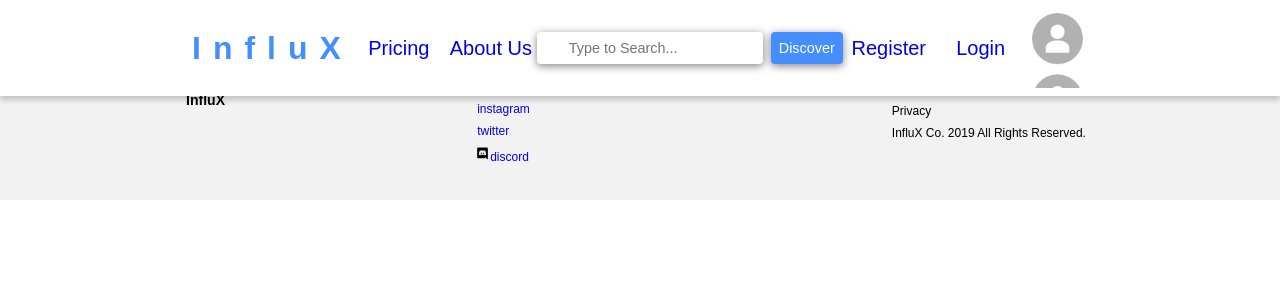
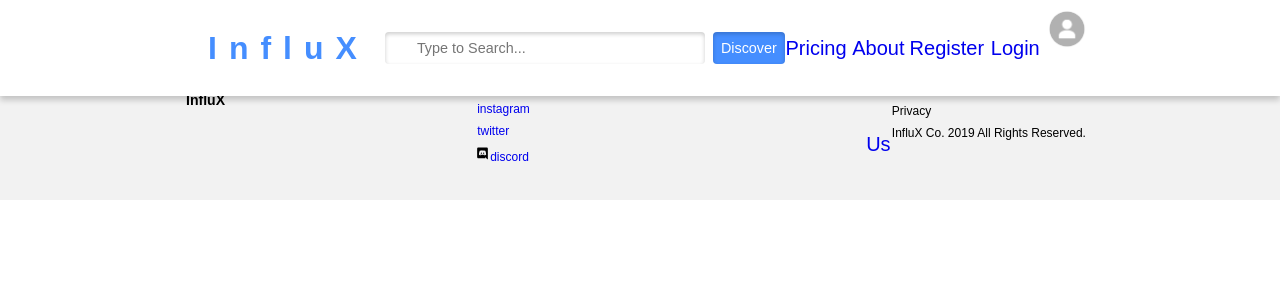
Before and after one commit to TRACE-InfluX/influx_frontend, a Vue app: page / in a window 1280 px wide. Shown: the top 300 px of the page. Built offline with nearby package versions, Linux system fonts and the light colour scheme; no server answers; a web font is replaced by a local one.

Commit message:
Small changes to make home screen look nicer, feel more responsive

```diff
--- a/src/App.vue
+++ b/src/App.vue
@@ -4,15 +4,15 @@
 
     <nav>
       <router-link to="/" tag="h1">InfluX</router-link>
-
-      <router-link to="/register">Pricing</router-link>
-      <router-link to="/register">About Us</router-link>
-
       <form @submit.prevent="search" class="nav-search" v-show="showSearchBar">
         <i class="zmdi zmdi-search" />
         <input class="search-bar" ref="search" type="search" v-model="query" placeholder="Type to Search...">
         <button>Discover</button>
       </form>
+      <router-link to="/register">Pricing</router-link>
+      <router-link to="/register">About Us</router-link>
+
+
 
       <router-link to="/register">Register</router-link>
       <router-link to="/login">Login</router-link>
@@ -142,6 +142,8 @@
         height: $height;
         display: flex;
 
+
+
         i {
           position: absolute;
           color: gray;
@@ -154,7 +156,7 @@
           font-size: 1.8 * $units;
           border-radius: 0.5 * $units;
           border: none;
-          box-shadow: $shadow;
+          box-shadow: inset 0 2px 4px 0 hsla(0,0%, 0%, 0.2);
         }
 
         input {
@@ -162,6 +164,8 @@
           padding-left: $height;
           margin-right:  1 * $units;
           padding-right: 1 * $units;
+          width: 40 * $units;
+
         }
 
         button {
@@ -179,10 +183,14 @@
         cursor: pointer;
         transition: 0.2s ease;
         color: $primary;
+        padding-left: 2 * $units;
+        padding-right: 2 * $units;
 
         &:hover {
           transition: 0.2s ease;
-          letter-spacing: 1.8 * $units;
+          color: #FFFFFF;
+          background-color: $primary;
+
         }
       }
 
@@ -197,7 +205,8 @@
         }
 
         &:hover {
-          text-decoration: underline;
+          border-bottom: 0.5 * $units solid $primary;
+          transition: 0.2s ease;
         }
       }
 
@@ -207,6 +216,7 @@
         margin-bottom: 1 * $units;
         background: url('~@/assets/profile.png');
         background-size: 100%;
+        background-repeat: no-repeat;
       }
 
     }
```
Also changed, not shown: src/components/HomePage.vue (+7 -3 lines), src/components/influencers/InfluencerView.vue (+5 -5 lines), src/assets/laptop1.png (added), src/assets/laptop2.png (added).
